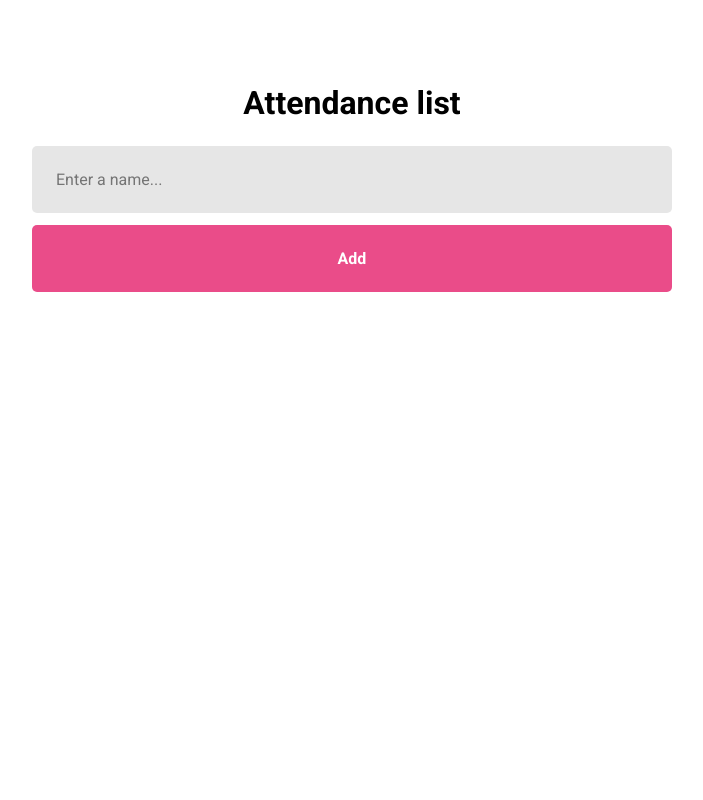
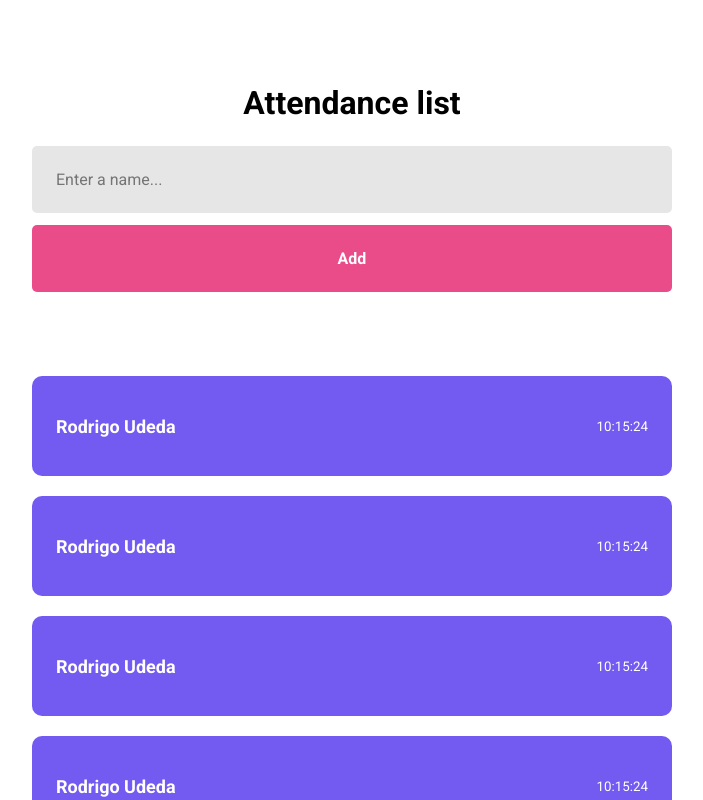
Before and after one commit to lucastenani/RocketSeatReact, a React (Vite) app: page / in a window 1280 px wide. Shown: the top 800 px of the page, without its empty margins (288-991 px from the left). Built offline with nearby package versions, Linux system fonts and the light colour scheme.

Commit message:
adding component

```diff
--- /dev/null
+++ b/src/components/Card/index.tsx
@@ -0,0 +1,11 @@
+import React from "react";
+import "./style.css";
+
+export function Card() {
+  return (
+    <div className="card">
+      <strong>Rodrigo Udeda</strong>
+      <small>10:15:24</small>
+    </div>
+  );
+}
--- /dev/null
+++ b/src/components/Card/style.css
@@ -0,0 +1,16 @@
+.card {
+  height: 100px;
+  width: 50%;
+  background: #735bf2;
+  color: #fff;
+  border-radius: 10px;
+  margin-bottom: 20px;
+  display: flex;
+  align-items: center;
+  justify-content: space-between;
+  padding: 24px;
+}
+
+.card strong {
+  font-size: 18px;
+}
--- a/src/pages/Home/index.jsx
+++ b/src/pages/Home/index.jsx
@@ -1,3 +1,4 @@
+import { Card } from "../../components/Card";
 import "./style.css";
 
 export function Home() {
@@ -6,6 +7,14 @@
       <h1>Attendance list</h1>
       <input type="text" placeholder="Enter a name..." />
       <button type="button">Add</button>
+
+      <Card />
+      <Card />
+      <Card />
+      <Card />
+      <Card />
+      <Card />
+      <Card />
     </div>
   );
 }
```
